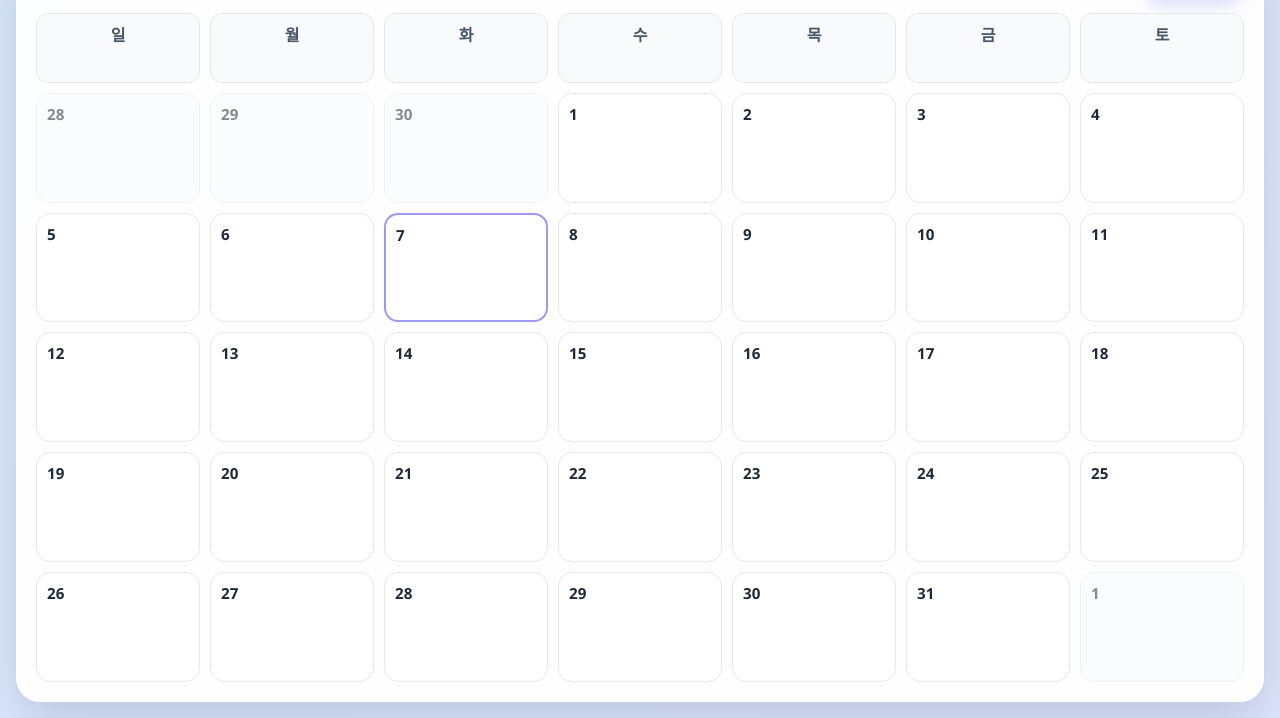
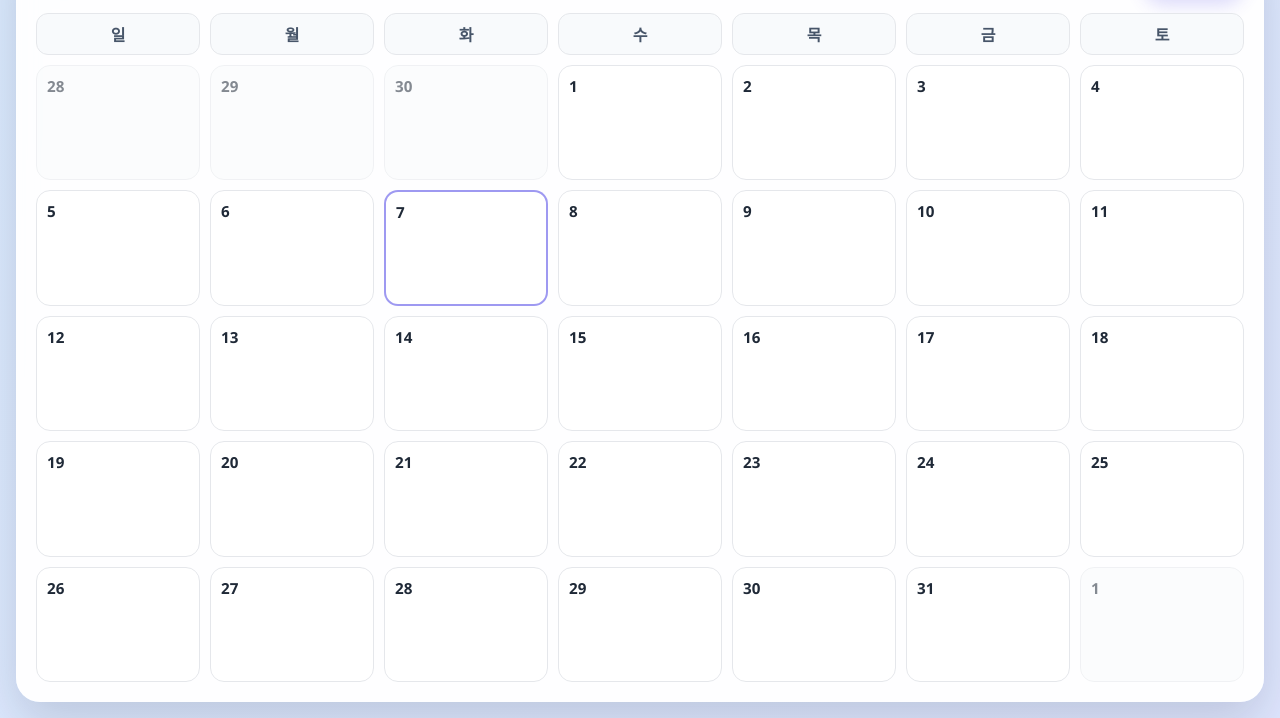
Before and after one commit to Jang1117/monthly, a website: page index.html in a window 1280 px wide. Both pictures are taken after a click on the button "확장". Shown: the part 82-800 px from the top of the page. Drawn offline with Linux system fonts and the light colour scheme; no server answers.

Commit message:
Update index.html

```diff
--- a/index.html
+++ b/index.html
@@ -52,8 +52,8 @@
     .legend { display:flex; gap:10px; flex-wrap:wrap; flex-shrink:0; }
     .legend-item { display:flex; align-items:center; gap:6px; padding:7px 10px; background:#f8fafc; border:1px solid var(--line); border-radius:999px; font-size:0.92rem; color:#334155; }
     .legend-dot { width:10px; height:10px; border-radius:50%; }
-    .calendar { position:relative; flex:1; min-height:0; display:grid; grid-template-columns:repeat(7, minmax(0,1fr)); grid-template-rows: auto repeat(var(--rows, 5), 1fr); gap:10px; overflow:hidden; }
-    .calendar.expanded { overflow-x:hidden; overflow-y:auto; grid-template-rows: auto repeat(var(--rows, 5), minmax(var(--row-min-height, 130px), auto)); }
+    .calendar { position:relative; flex:1; min-height:0; display:grid; grid-template-columns:repeat(7, minmax(0,1fr)); grid-template-rows: min-content repeat(var(--rows, 5), 1fr); gap:10px; overflow:hidden; }
+    .calendar.expanded { overflow-x:hidden; overflow-y:auto; grid-template-rows: min-content repeat(var(--rows, 5), minmax(var(--row-min-height, 130px), auto)); }
     .event-bar { position:absolute; height:30px; border-radius:16px; color:white; font-size:0.83rem; padding:0 12px; display:flex; align-items:center; justify-content:space-between; white-space:nowrap; overflow:hidden; text-overflow:ellipsis; cursor:pointer; box-shadow:0 6px 16px rgba(15,23,42,0.18); z-index:5; }
     .day-name { text-align:center; padding:8px; background:#f8fafc; border:1px solid var(--line); border-radius:12px; font-weight:700; color:#475569; }
     .day-cell { min-height:0; overflow:hidden; background:var(--panel); border:1px solid var(--line); border-radius:14px; padding:10px; display:flex; flex-direction:column; gap:8px; position:relative; }
```
